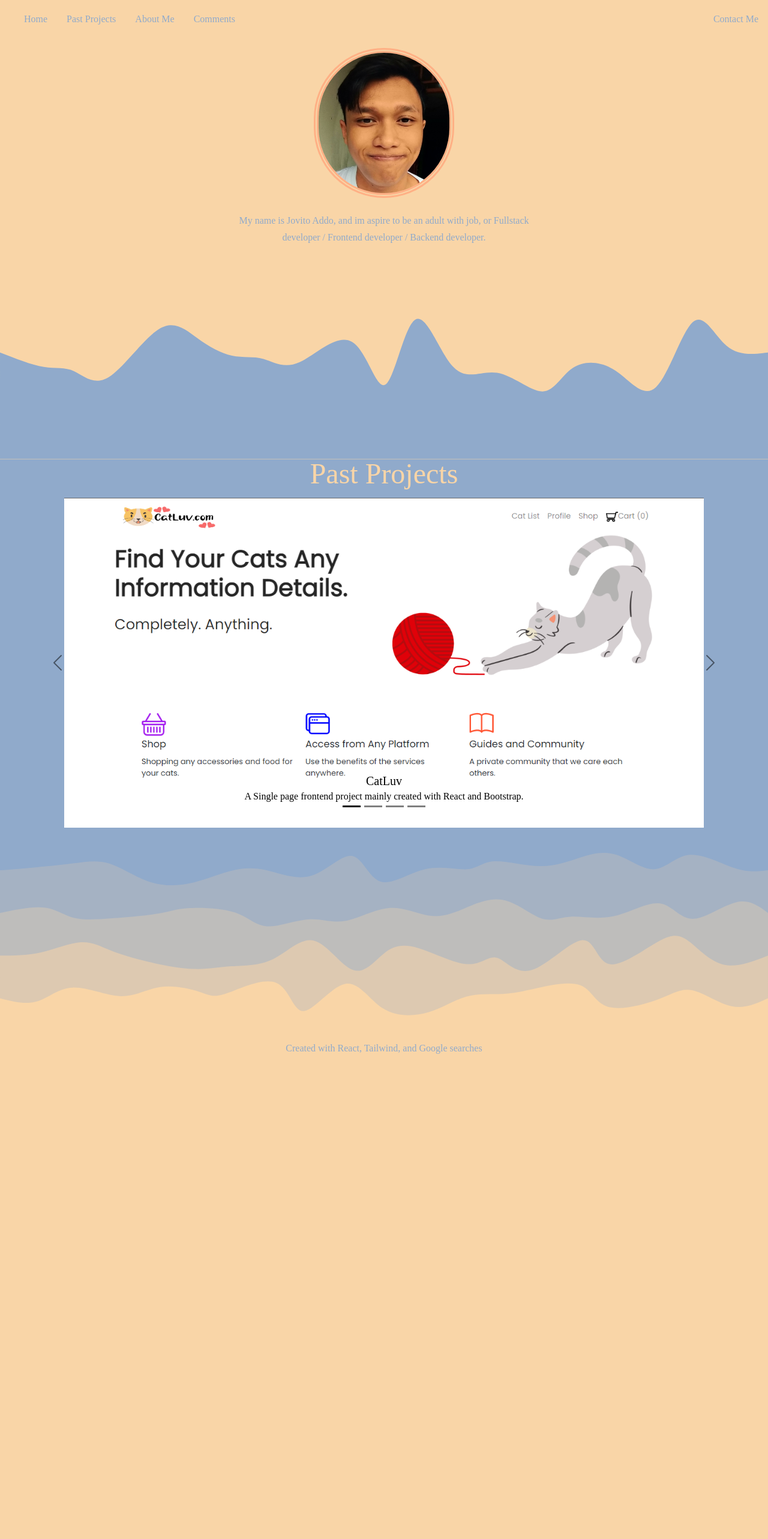
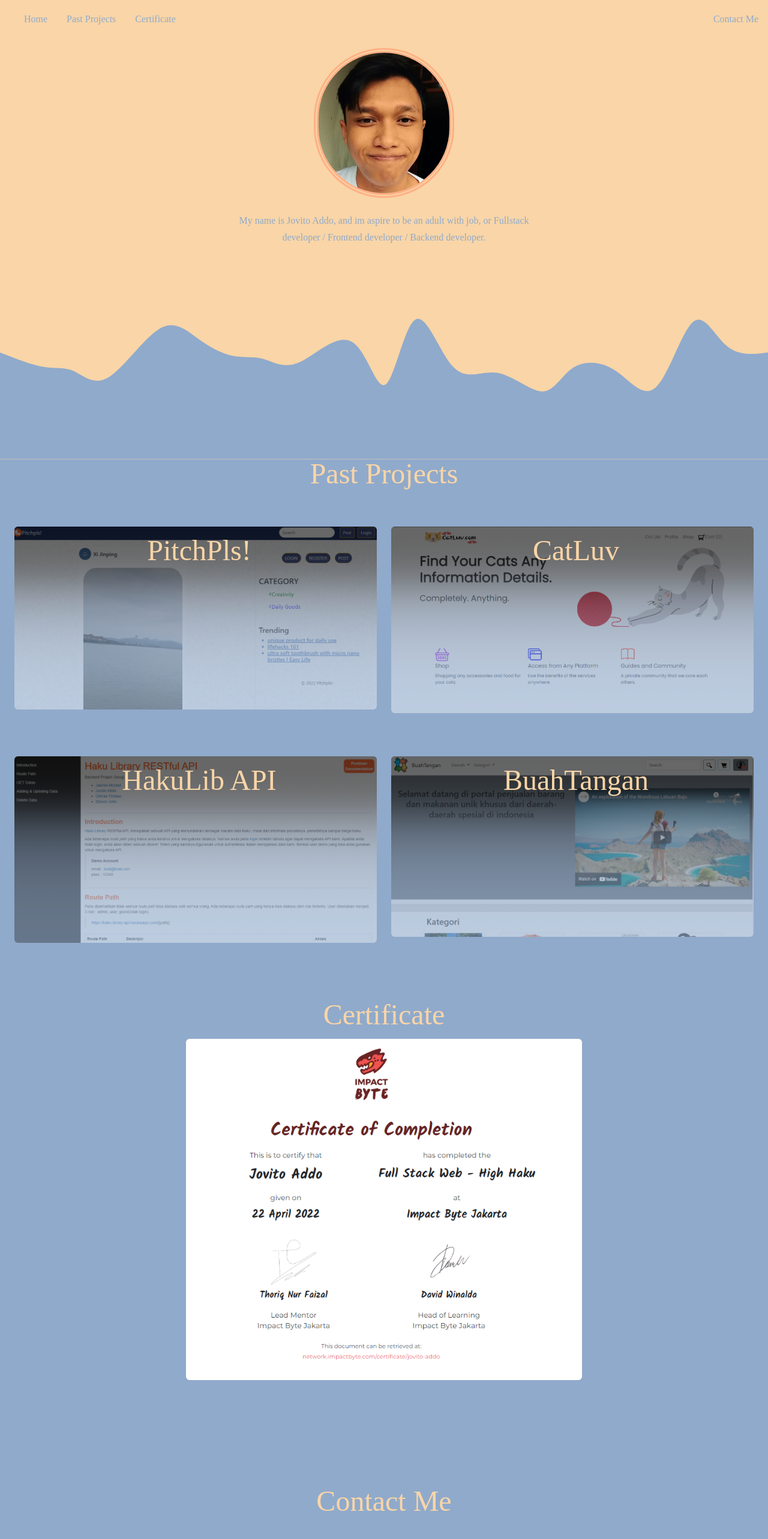
Before and after one commit to JovitoAddo/prtfl, a React (Create React App) app: page / in a window 1280 px wide. Shown: the top 2566 px of the page at 60% size. Before the commit the page ends 1760 px from the top, so only its background shows below. Built offline with nearby package versions, Linux system fonts and the light colour scheme.

Commit message:
revision after feedback

```diff
--- a/package.json
+++ b/package.json
@@ -14,6 +14,7 @@
     "react-bootstrap": "^2.4.0",
     "react-dom": "^18.1.0",
     "react-router-dom": "^6.3.0",
+    "react-router-hash-link": "^2.4.3",
     "react-scripts": "5.0.1",
     "web-vitals": "^2.1.4"
   },
--- a/src/App.js
+++ b/src/App.js
@@ -22,8 +22,8 @@ function App() {
             <Route path="about" element={<About />} />
             <Route path="comments" element={<Comments />} />
             <Route path="contacts" element={<Contacts />} />
-            <Route path="*" element={<Error />} />
           </Route>
+          <Route path="*" element={<Error />} />
         </Routes>
       </AnimatePresence>
     </div>
--- a/src/Pages/About.js
+++ b/src/Pages/About.js
@@ -28,7 +28,7 @@ function About() {
       </svg>
       <div className="min-w-full pt-4 bg-cust4">
         <div className="prose prose-xl mx-auto text-cust1">
-          <h1 className="text-cust2">About Me ?</h1>
+          <h1 className="text-cust2">You're not supposed to be here</h1>
           <hr />
           <p className="prose text-cust1 p-2 text-2xl">
             Hi, im Addo i like to learn and try new things, but it make me a
@@ -42,7 +42,7 @@ function About() {
           <hr />
           <div className="prose prose-xl grid justify-items-center">
             <h2 className="text-cust1 pl-2">
-              I may not have real work experience yet, but look at this picture
+              You're not supposed to be here, look at this picture
               of Funky Kong.
             </h2>
             <img src={funky} className="" />
--- /dev/null
+++ b/src/Pages/Certificate.js
@@ -0,0 +1,15 @@
+import React from "react";
+import certificate from "../Assets/certificate.png";
+
+function Certificate() {
+  return (
+    <div id="certificate" className="grid justify-items-center bg-cust4 pb-3">
+      <p className=" pb-3 text-5xl text-cust2">Certificate</p>
+      <a href="https://network.impactbyte.com/certificate/jovito-addo">
+        <img src={certificate} className="h-5/6 hover:opacity-60 rounded" />
+      </a>
+    </div>
+  );
+}
+
+export default Certificate;
--- a/src/Pages/Contacts.js
+++ b/src/Pages/Contacts.js
@@ -8,11 +8,14 @@ function Contacts() {
   const [showPhone, setShowPhone] = useState(false);
 
   return (
-    <motion.div
-    initial={{width:0}}
-    animate={{width:"100%"}}
-    exit={{x:window.innerWidth,transition:{duration: 0.1}}}>
-      <svg
+    <div
+    id='contacts'
+    className='pt-5 bg-cust4'
+    // initial={{width:0}}
+    // animate={{width:"100%"}}
+    // exit={{x:window.innerWidth,transition:{duration: 0.1}}}
+     >
+      {/* <svg
         width="100%"
         height="100%"
         id="svg"
@@ -27,7 +30,8 @@ function Contacts() {
           fill="#90aacbff"
           class="transition-all duration-300 ease-in-out delay-150 path-0"
         ></path>
-      </svg>
+      </svg> */}
+      <p className='flex justify-center pb-3 text-5xl text-cust2 bg-cust4'>Contact Me</p>
       <div className=" pt-3 grid grid-rows-4 text-cust4 bg-cust4">
         <div className="py-4 pr-6">
           <button
@@ -120,7 +124,7 @@ function Contacts() {
           </Transition>
         </div>
       </div>
-    </motion.div>
+    </div>
   );
 }
 
--- a/src/Pages/Contents.js
+++ b/src/Pages/Contents.js
@@ -6,6 +6,9 @@ import pitch from "../Assets/PitchPLS.png";
 import catluv from "../Assets/Catluv.png";
 import haku from "../Assets/restful.png";
 import { Link } from "react-router-dom";
+import PastProjects from "./PastProjects";
+import Contacts from "./Contacts";
+import Certificate from "./Certificate";
 function Contents() {
   return (
     <motion.div
@@ -14,6 +17,7 @@ function Contents() {
       initial={{ width: 0 }}
       animate={{ width: "100%" }}
       exit={{ x: window.innerWidth, transition: { duration: 0.1 } }}
+      id='#top'
     >
       <div className=" ">
         {/* Photo */}
@@ -22,13 +26,13 @@ function Contents() {
             src={weirdo}
             className="rounded-full border-double border-8 border-cust3"
             style={{ height: "250px" }}
-            alt='A photograph of my face'
+            alt="A photograph of my face"
           ></img>
         </div>
         <div className="prose container mx-auto text-cust4 grid pt-4 text-center ">
           <p>
-            My name is Jovito Addo, and im aspire to be an adult with job, or Fullstack developer /
-            Frontend developer / Backend developer.
+            My name is Jovito Addo, and im aspire to be an adult with job, or
+            Fullstack developer / Frontend developer / Backend developer.
           </p>
         </div>
       </div>
@@ -50,15 +54,10 @@ function Contents() {
         ></path>
       </svg>
       {/* PROJECT */}
-      <Link to="/projects">
-        <div className="flex justify-center pb-3 text-5xl text-cust2 hover:text-cust3 bg-cust4">
-          Past Projects
-        </div>
-      </Link>
-
       <div className="mx-auto min-w-full bg-cust4">
+        <PastProjects />
         {/* IMAGE CAROUSEL */}
-        <div
+        {/* <div
           id="carouselDarkVariant"
           className="carousel slide carousel-fade carousel-dark relative"
           data-bs-ride="carousel"
@@ -155,7 +154,13 @@ function Contents() {
             ></span>
             <span className="visually-hidden">Next</span>
           </button>
-        </div>
+        </div> */}
+      </div>
+      <div>
+        <Certificate/>
+      </div>
+      <div>
+        <Contacts/>
       </div>
     </motion.div>
   );
--- a/src/Pages/Error.js
+++ b/src/Pages/Error.js
@@ -1,5 +1,6 @@
 import React from "react";
 import { motion } from "framer-motion";
+import Footer from "./Footer";
 
 function Error() {
   return (
@@ -36,6 +37,7 @@ function Error() {
           see my 404 page?
         </h2>
       </div>
+      <Footer/>
     </motion.div>
   );
 }
--- a/src/Pages/Navbar.js
+++ b/src/Pages/Navbar.js
@@ -1,7 +1,7 @@
 import { Fragment } from "react";
 import { Disclosure, Menu, Transition } from "@headlessui/react";
 import { BellIcon, MenuIcon, XIcon } from "@heroicons/react/outline";
-import { Link } from "react-router-dom";
+import { HashLink as Link } from "react-router-hash-link";
 
 function classNames(...classes) {
   return classes.filter(Boolean).join(" ");
@@ -9,10 +9,7 @@ function classNames(...classes) {
 
 export default function Example() {
   return (
-    <Disclosure
-      as="nav"
-      className="fixed sticky top-0 w-full bg-cust2  z-50"
-    >
+    <Disclosure as="nav" className="fixed sticky top-0 w-full bg-cust2  z-50">
       {({ open }) => (
         <>
           <div className="max-w-7xl mx-auto px-2 sm:px-6 lg:px-8 ">
@@ -32,32 +29,42 @@ export default function Example() {
               <div className="flex-1 flex grow items-center justify-center sm:items-stretch sm:justify-start">
                 <div className="hidden sm:block sm:ml-6">
                   <div className="flex space-x-4 text-cust4">
-                    <Link to="/">
+                    <Link to="#top">
                       <div className=" px-2 py-2 hover:px-2 py-2 hover:text-cust3 hover:rounded">
                         Home
                       </div>
                     </Link>
-                    <Link to="projects">
+                    <Link to="#projects" smooth>
                       <div className="px-2 py-2 hover:px-2 py-2 hover:text-cust3 hover:rounded">
                         Past Projects
                       </div>
                     </Link>
-                    <Link to="about">
+                    <Link to="#certificate" smooth>
+                      <div className="px-2 py-2 hover:px-2 py-2 hover:text-cust3 hover:rounded">
+                        Certificate
+                      </div>
+                    </Link>
+                    {/* <Link to="about">
                       <div className="px-2 py-2 hover:px-2 py-2 hover:text-cust3 hover:rounded">
                         About Me
                       </div>
-                    </Link>
-                    <Link to="comments">
+                    </Link> */}
+                    {/* <Link to="comments">
                       <div className="px-2 py-2 hover:px-2 py-2 hover:text-cust3 hover:rounded">
                         Comments
                       </div>
-                    </Link>
+                    </Link> */}
                   </div>
                 </div>
               </div>
 
               <div className="relative">
-                <Link to="contacts" className="text-cust4 px-3" style={{}}>
+                <Link
+                  to="#contacts"
+                  smooth
+                  className="text-cust4 px-3"
+                  style={{}}
+                >
                   <div className="px-2 py-2 hover:px-2 py-2 hover:text-cust3  hover:rounded ">
                     Contact Me
                   </div>
@@ -68,19 +75,19 @@ export default function Example() {
           {/* BURGER MENU  */}
           <Disclosure.Panel className="relative sm:hidden">
             <div className="fixed px-2 pt-2 pb-3 space-y-1 w-2/5 text-cust4 focus: bg-cust2 focus: rounded">
-              <Link to="/">
+              <Link to="#top">
                 <div className="text-cust4 px-3 py-2 hover:bg-slate-700 hover:text-cust4 px-3 py-2 rounded-md text-sm font-medium">
                   Home
                 </div>
               </Link>
 
-              <Link to="projects">
+              <Link to="#projects" smooth>
                 <div className="text-cust4 px-3 py-2 hover:bg-slate-700 hover:text-cust4 px-3 py-2 rounded-md text-sm font-medium ">
                   Past Projects
                 </div>
               </Link>
 
-              <Link to="about">
+              {/* <Link to="about">
                 <div className="text-cust4 px-3 py-2 hover:bg-slate-700 hover:text-cust4 px-3 py-2 rounded-md text-sm font-medium ">
                   About Me
                 </div>
@@ -90,9 +97,15 @@ export default function Example() {
                 <div className="text-cust4 px-3 py-2 hover:bg-slate-700 hover:text-cust4 px-3 py-2 rounded-md text-sm font-medium ">
                   Comments
                 </div>
+              </Link> */}
+
+              <Link to="#certificate" smooth>
+                <div className="text-cust4 px-3 py-2 hover:bg-slate-700 hover:text-cust4 px-3 py-2 rounded-md text-sm font-medium ">
+                  Certificate
+                </div>
               </Link>
 
-              <Link to="contacts">
+              <Link to="#contacts" smooth>
                 <div className="text-cust4 px-3 py-2 hover:bg-slate-700 hover:text-cust4 px-3 py-2 rounded-md text-sm font-medium ">
                   Contact Me
                 </div>
--- a/src/Pages/PastProjects.js
+++ b/src/Pages/PastProjects.js
@@ -73,12 +73,13 @@ function PastProjects() {
   }
 
   return (
-    <motion.div
-      initial={{ width: 0 }}
-      animate={{ width: "100%" }}
-      exit={{ x: window.innerWidth, transition: { duration: 0.1 } }}
+    <div
+    id='projects'
+      // initial={{ width: 0 }}
+      // animate={{ width: "100%" }}
+      // exit={{ x: window.innerWidth, transition: { duration: 0.1 } }}
     >
-      <svg
+      {/* <svg
         width="100%"
         height="100%"
         id="svg"
@@ -93,7 +94,10 @@ function PastProjects() {
           fill="#90aacbff"
           class="transition-all duration-300 ease-in-out delay-150 path-0"
         ></path>
-      </svg>
+      </svg> */}
+      <div className="flex justify-center pb-3 text-5xl text-cust2 bg-cust4">
+        Past Projects
+      </div>
       <div className="grid justify-items-center grid-cols-1 gap-4 px-4 py-5 md:grid-cols-2 bg-cust4">
         <div
           id="proj1"
@@ -448,7 +452,7 @@ function PastProjects() {
           </Dialog>
         </Transition>
       </div>
-    </motion.div>
+    </div>
   );
 }
 
```
Also changed, not shown: src/Assets/certificate.png (added), 1 other file (tests, documents, lock files or other folders).
